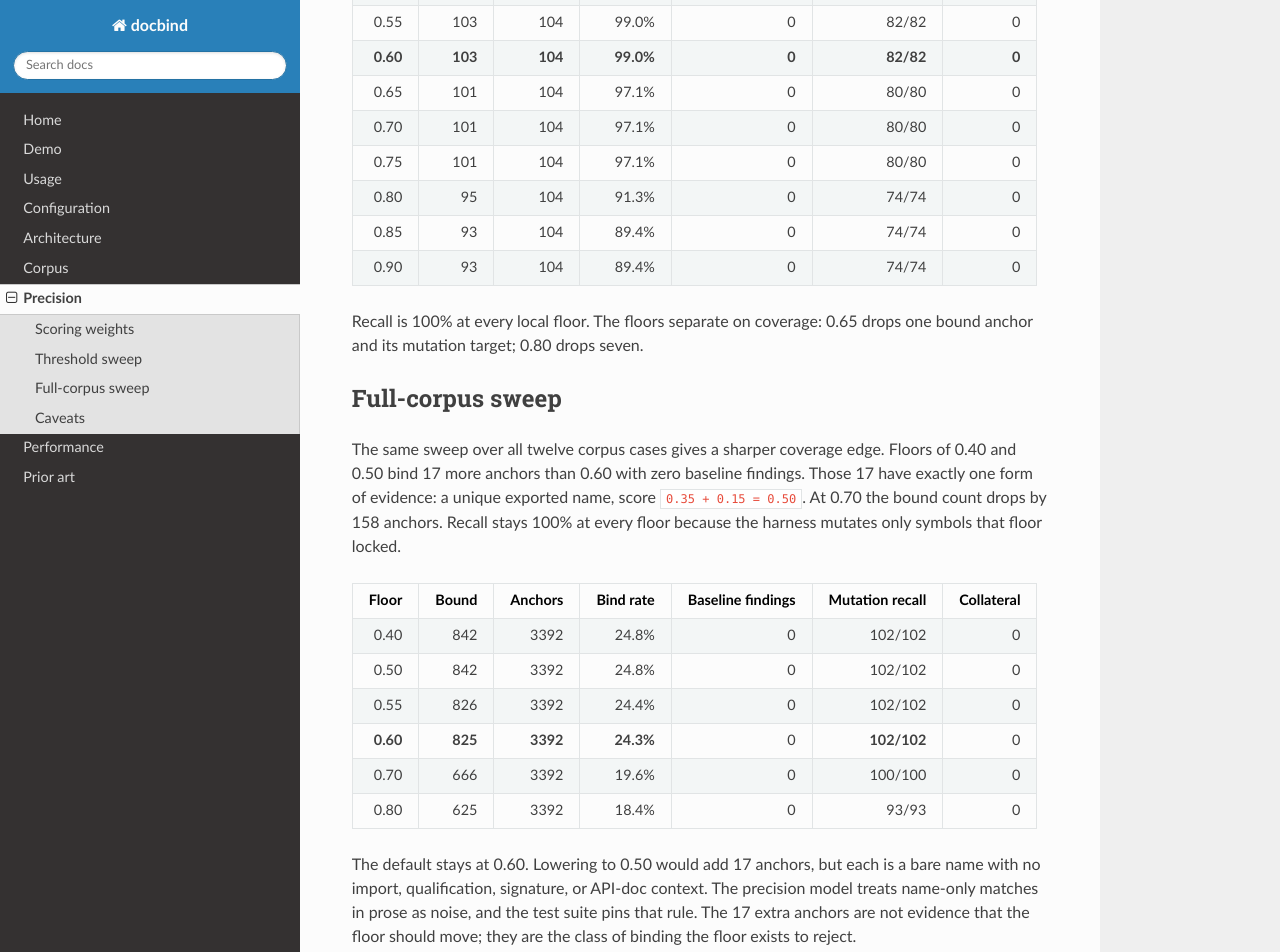
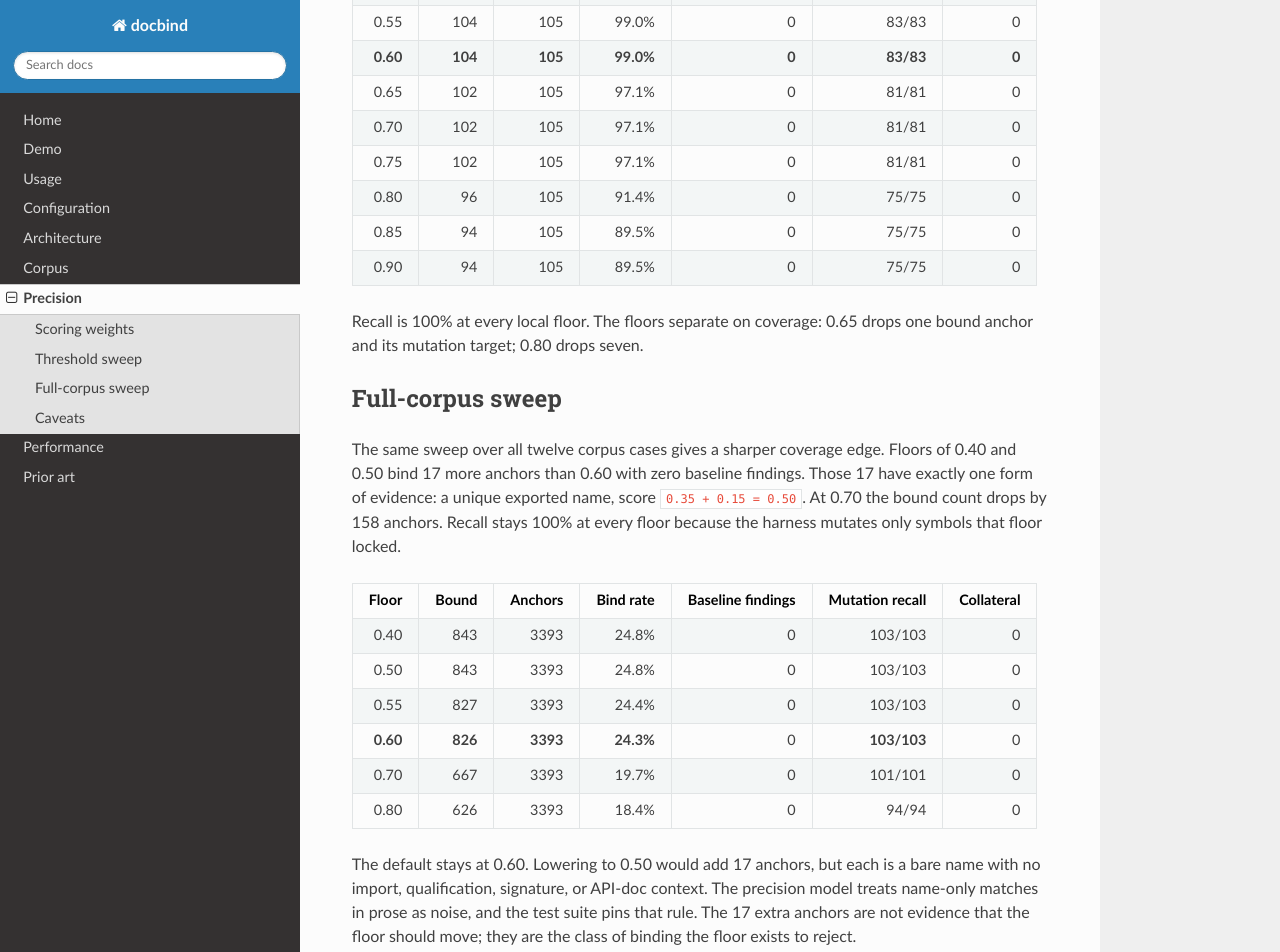
Before and after one commit to vindeckyy/docbind, an MkDocs documentation site: the page built from docs/precision.md, in a window 1280 px wide and 1400 px high, scrolled down 1459 px. Shown: the top 952 px of the window. Built offline with MkDocs 1.6.1, drawn with Linux system fonts in a browser that asks for light colours; nearby versions of some CDN libraries; some of the changed text lies outside the part shown.

```diff
--- a/docs/precision.md
+++ b/docs/precision.md
@@ -37,17 +37,17 @@ A binding also fails when the best score is within `0.05` of the second candidat
 
 | Floor | Bound | Anchors | Bind rate | Baseline findings | Mutation recall | Collateral |
 |---:|---:|---:|---:|---:|---:|---:|
-| 0.30 | 103 | 104 | 99.0% | 0 | 82/82 | 0 |
-| 0.40 | 103 | 104 | 99.0% | 0 | 82/82 | 0 |
-| 0.50 | 103 | 104 | 99.0% | 0 | 82/82 | 0 |
-| 0.55 | 103 | 104 | 99.0% | 0 | 82/82 | 0 |
-| **0.60** | **103** | **104** | **99.0%** | **0** | **82/82** | **0** |
-| 0.65 | 101 | 104 | 97.1% | 0 | 80/80 | 0 |
-| 0.70 | 101 | 104 | 97.1% | 0 | 80/80 | 0 |
-| 0.75 | 101 | 104 | 97.1% | 0 | 80/80 | 0 |
-| 0.80 | 95 | 104 | 91.3% | 0 | 74/74 | 0 |
-| 0.85 | 93 | 104 | 89.4% | 0 | 74/74 | 0 |
-| 0.90 | 93 | 104 | 89.4% | 0 | 74/74 | 0 |
+| 0.30 | 104 | 105 | 99.0% | 0 | 83/83 | 0 |
+| 0.40 | 104 | 105 | 99.0% | 0 | 83/83 | 0 |
+| 0.50 | 104 | 105 | 99.0% | 0 | 83/83 | 0 |
+| 0.55 | 104 | 105 | 99.0% | 0 | 83/83 | 0 |
+| **0.60** | **104** | **105** | **99.0%** | **0** | **83/83** | **0** |
+| 0.65 | 102 | 105 | 97.1% | 0 | 81/81 | 0 |
+| 0.70 | 102 | 105 | 97.1% | 0 | 81/81 | 0 |
+| 0.75 | 102 | 105 | 97.1% | 0 | 81/81 | 0 |
+| 0.80 | 96 | 105 | 91.4% | 0 | 75/75 | 0 |
+| 0.85 | 94 | 105 | 89.5% | 0 | 75/75 | 0 |
+| 0.90 | 94 | 105 | 89.5% | 0 | 75/75 | 0 |
 
 Recall is 100% at every local floor. The floors separate on coverage: 0.65 drops one bound anchor and its mutation target; 0.80 drops seven.
 
@@ -57,12 +57,12 @@ The same sweep over all twelve corpus cases gives a sharper coverage edge. Floor
 
 | Floor | Bound | Anchors | Bind rate | Baseline findings | Mutation recall | Collateral |
 |---:|---:|---:|---:|---:|---:|---:|
-| 0.40 | 842 | 3392 | 24.8% | 0 | 102/102 | 0 |
-| 0.50 | 842 | 3392 | 24.8% | 0 | 102/102 | 0 |
-| 0.55 | 826 | 3392 | 24.4% | 0 | 102/102 | 0 |
-| **0.60** | **825** | **3392** | **24.3%** | 0 | **102/102** | 0 |
-| 0.70 | 666 | 3392 | 19.6% | 0 | 100/100 | 0 |
-| 0.80 | 625 | 3392 | 18.4% | 0 | 93/93 | 0 |
+| 0.40 | 843 | 3393 | 24.8% | 0 | 103/103 | 0 |
+| 0.50 | 843 | 3393 | 24.8% | 0 | 103/103 | 0 |
+| 0.55 | 827 | 3393 | 24.4% | 0 | 103/103 | 0 |
+| **0.60** | **826** | **3393** | **24.3%** | 0 | **103/103** | 0 |
+| 0.70 | 667 | 3393 | 19.7% | 0 | 101/101 | 0 |
+| 0.80 | 626 | 3393 | 18.4% | 0 | 94/94 | 0 |
 
 The default stays at 0.60. Lowering to 0.50 would add 17 anchors, but each is a bare name with no import, qualification, signature, or API-doc context. The precision model treats name-only matches in prose as noise, and the test suite pins that rule. The 17 extra anchors are not evidence that the floor should move; they are the class of binding the floor exists to reject.
 
@@ -74,6 +74,6 @@ Raw rows are in `corpus/precision.json` for the local sweep and `corpus/precisio
 
 ## Caveats
 
-- The local sweep covers 104 anchors across eight fixtures. The full sweep covers all 3360 anchors but only five floors.
+- The local sweep covers 105 anchors across eight fixtures. The full sweep covers all 3360 anchors but only five floors.
 - Recall here means detecting a seeded rename of a symbol that floor locked. It says nothing about symbols the floor did not bind.
 - The full sweep samples five floors. A finer scan between 0.50 and 0.70 could locate a tighter edge.
--- a/package.json
+++ b/package.json
@@ -1,6 +1,6 @@
 {
   "name": "@vindeckyy/docbind",
-  "version": "0.1.76",
+  "version": "0.1.77",
   "description": "Static analysis for stale symbol references in markdown and reStructuredText. Supports TypeScript, JavaScript, Python, Rust, and Go.",
   "type": "module",
   "bin": {
```
Also changed, not shown: CHANGELOG.md (+24 -0 lines), README.md (+2 -2 lines), docs/configuration.md (+1 -1 lines), docs/corpus.md (+2 -2 lines), 11 other files.
